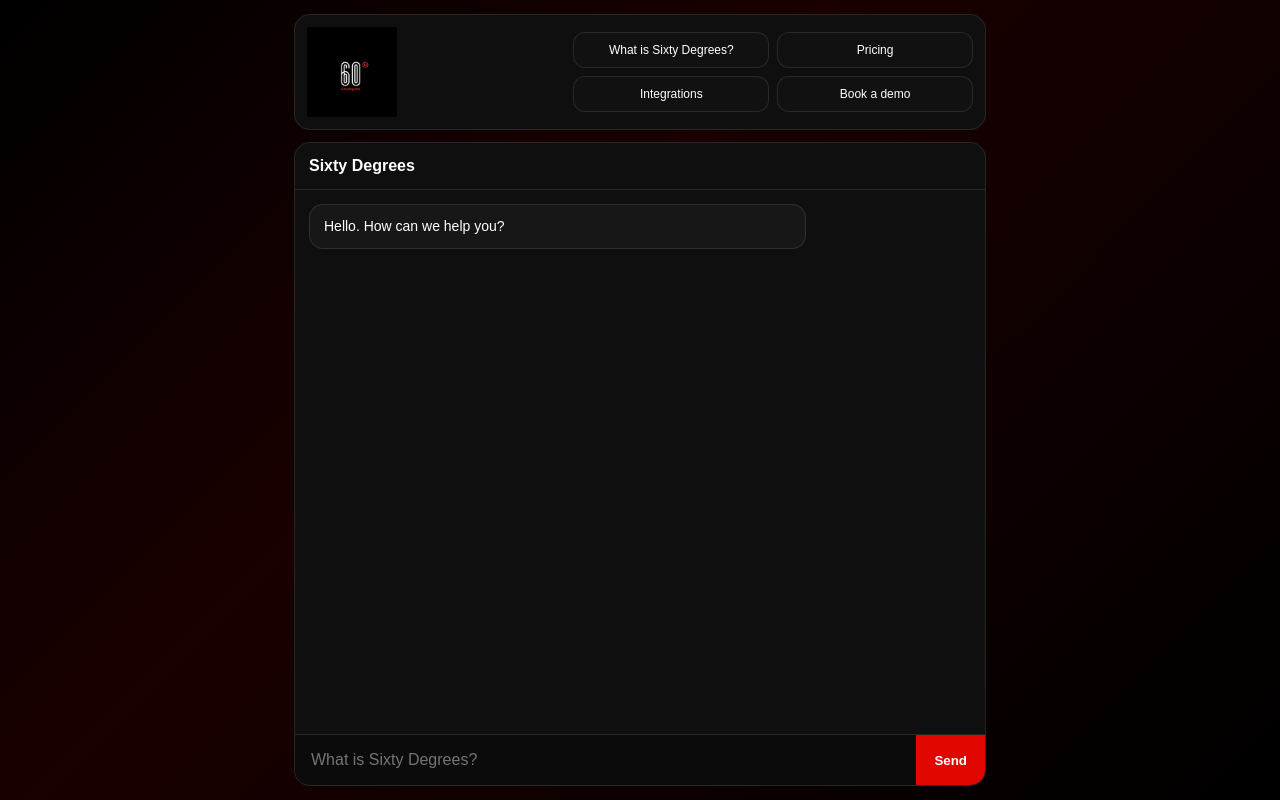
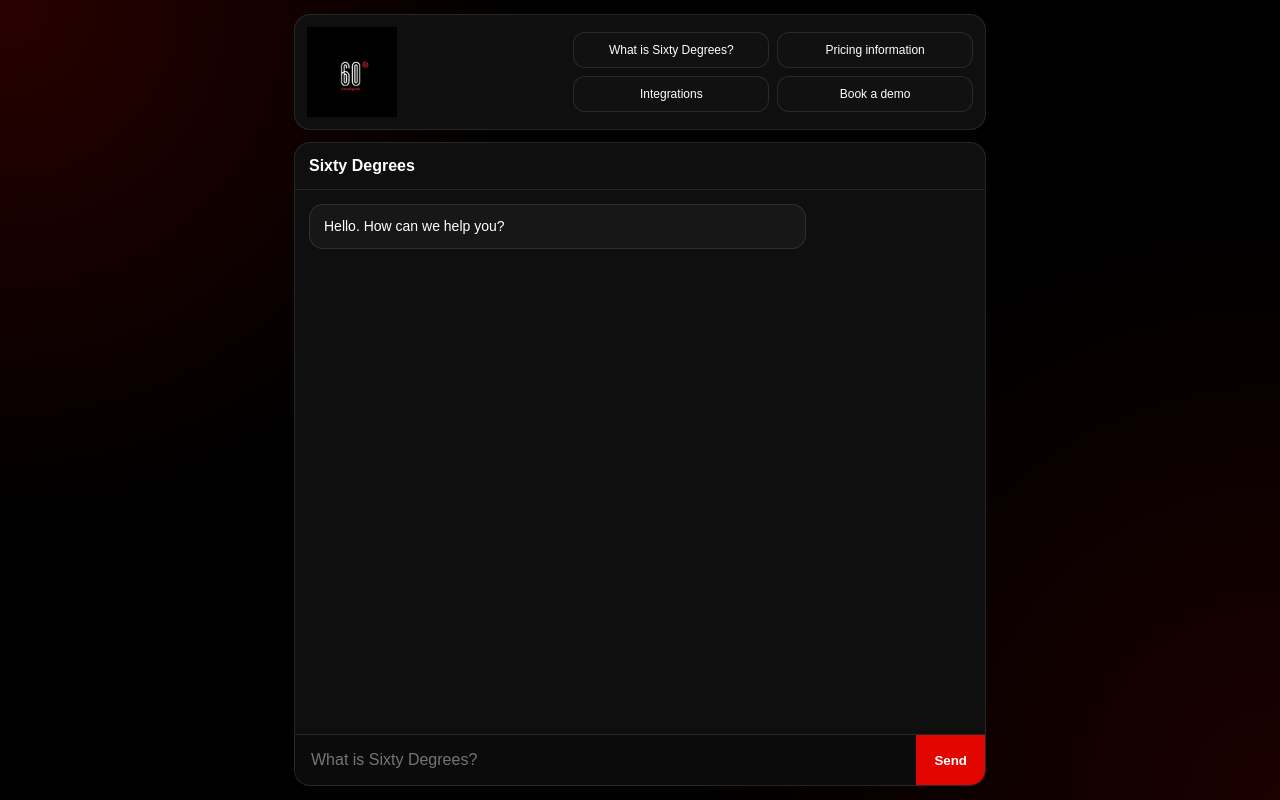
Before and after one commit to caralovell/chatbot60, a plain HTML site: page index.html in a window 1280 px wide. Drawn offline with Linux system fonts and the light colour scheme.

Commit message:
Update index.html

```diff
--- a/index.html
+++ b/index.html
@@ -21,7 +21,10 @@
 body{
   margin:0;
   font-family: Arial, Helvetica, sans-serif;
-  background: linear-gradient(135deg, #000000 0%, #1a0000 40%, #000000 100%);
+  background:
+    radial-gradient(circle at top left, rgba(225,6,0,0.18), transparent 35%),
+    radial-gradient(circle at bottom right, rgba(225,6,0,0.12), transparent 40%),
+    #000000;
   color:var(--light);
   overflow:hidden;
 }
@@ -156,7 +159,7 @@
  */
 const SUGGESTED = [
   "What is Sixty Degrees?",
-  "Pricing",
+  "Pricing information",
   "Integrations",
   "Book a demo"
 ];
```
